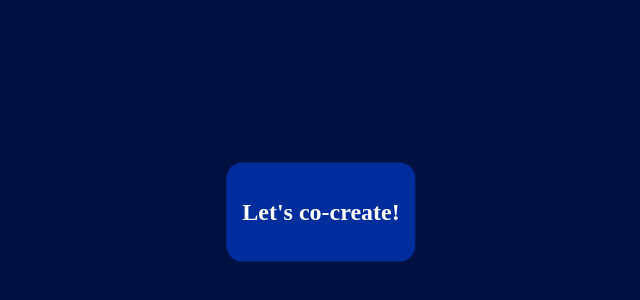
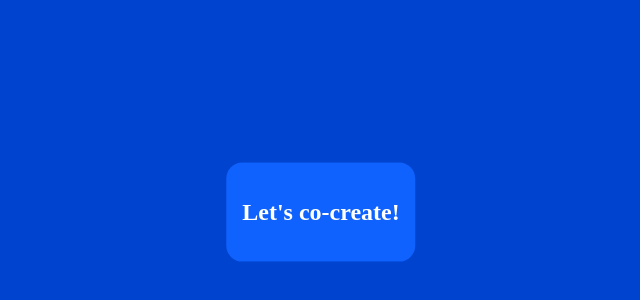
Before and after one commit to ramonvanstijn/web, a plain HTML site: page index.html in a window 1280 px wide. Shown: the part 188-488 px from the top of the page, without its empty margins (319-959 px from the left). Drawn offline with Linux system fonts and the light colour scheme.

Commit message:
Modified colors

```diff
--- a/index.html
+++ b/index.html
@@ -3,9 +3,9 @@
   <title>IBM Client Engineering</title>
   <style>
     body {
-      background-color: #001141; }
+      background-color: #0043ce; }
     section {
-      background: #002d9c;
+      background: #0f62fe;
       color: white;
       border-radius: 1em;
       padding: 1em;
```
